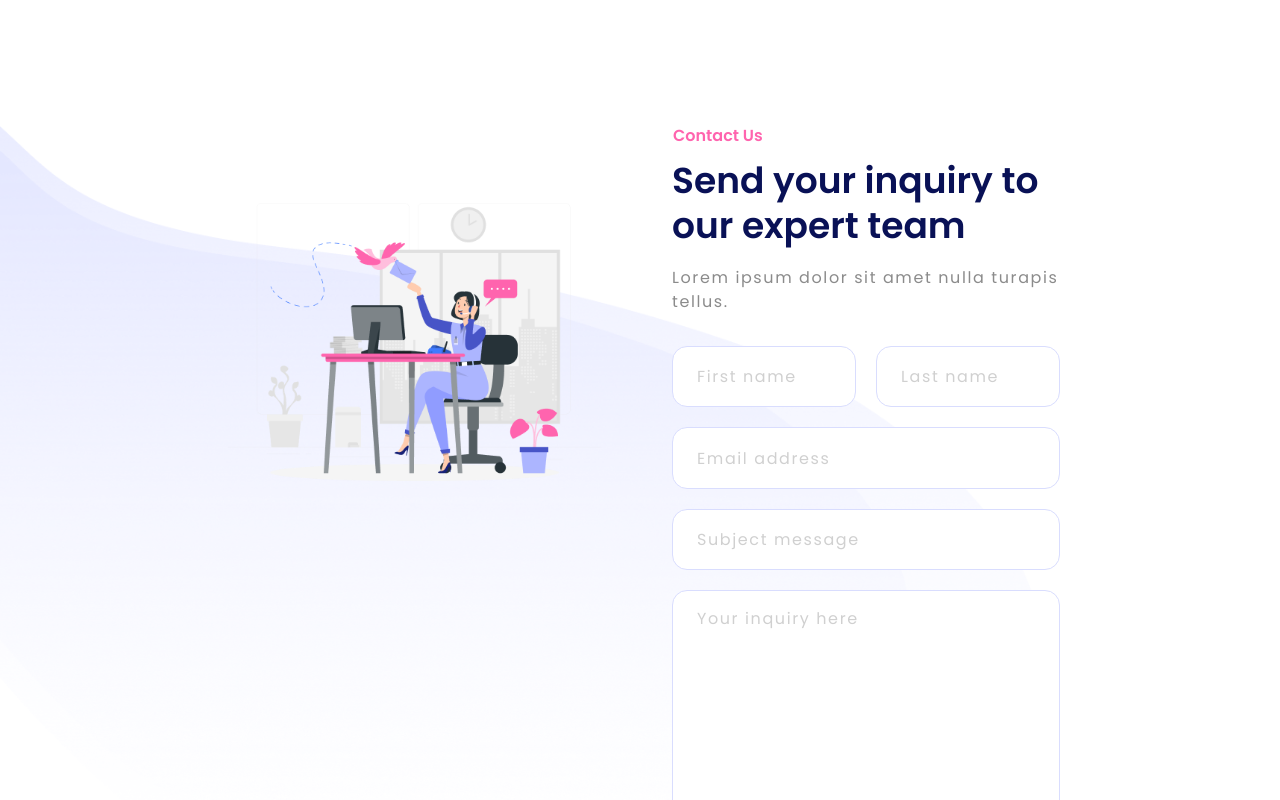
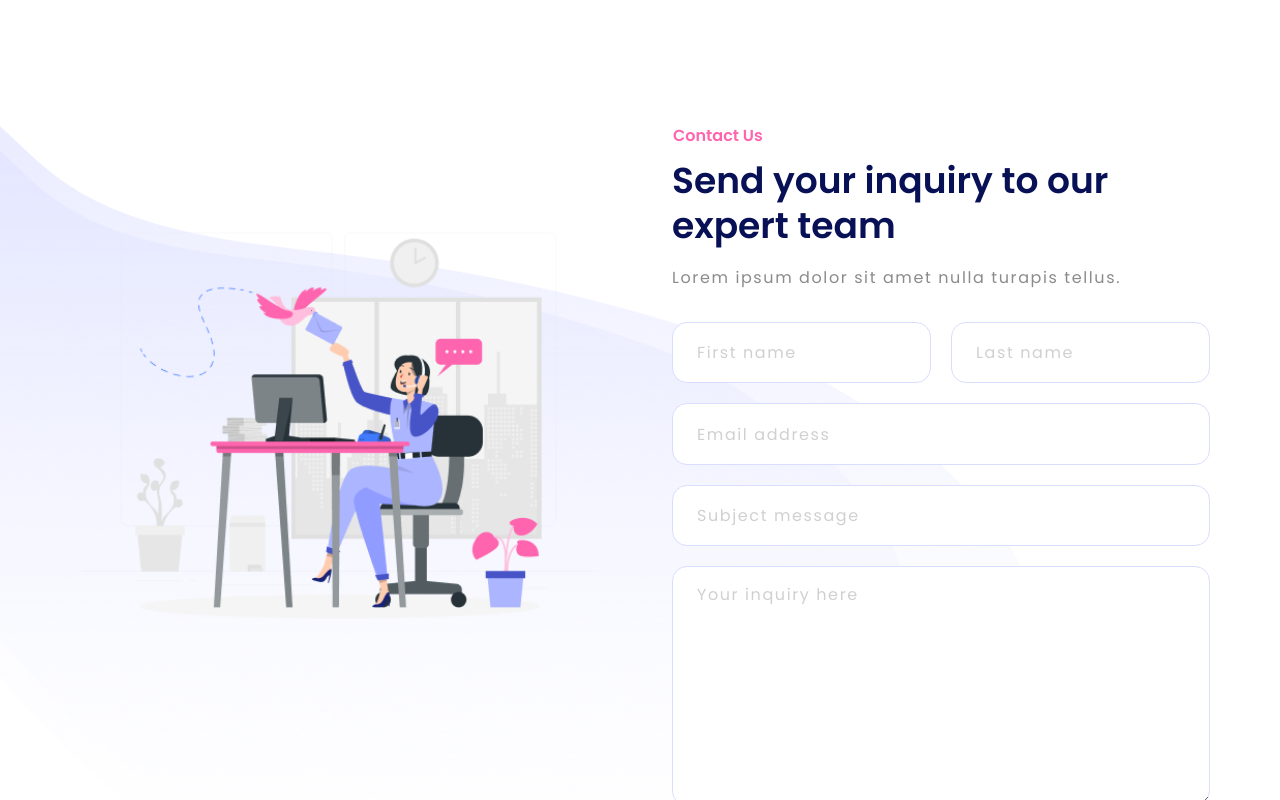
Before and after one commit to letuanphat2004/TrainingFE, a React (Vite) app in the folder apps/01-react-css/: page / in a window 1280 px wide. Shown: the part 3000-3800 px from the top of the page. Built offline with nearby package versions, Linux system fonts and the light colour scheme.

Commit message:
fix padding Contact us

```diff
--- a/apps/01-react-css/src/components/home-one/ContactUs/ContactUs.css
+++ b/apps/01-react-css/src/components/home-one/ContactUs/ContactUs.css
@@ -119,7 +119,7 @@
     width: min(calc(100% - 48px), 1140px);
     min-height: 0;
     margin: 96px auto;
-    padding-top: 0;
+    padding: 0;
     column-gap: 64px;
     row-gap: 32px;
   }
```
